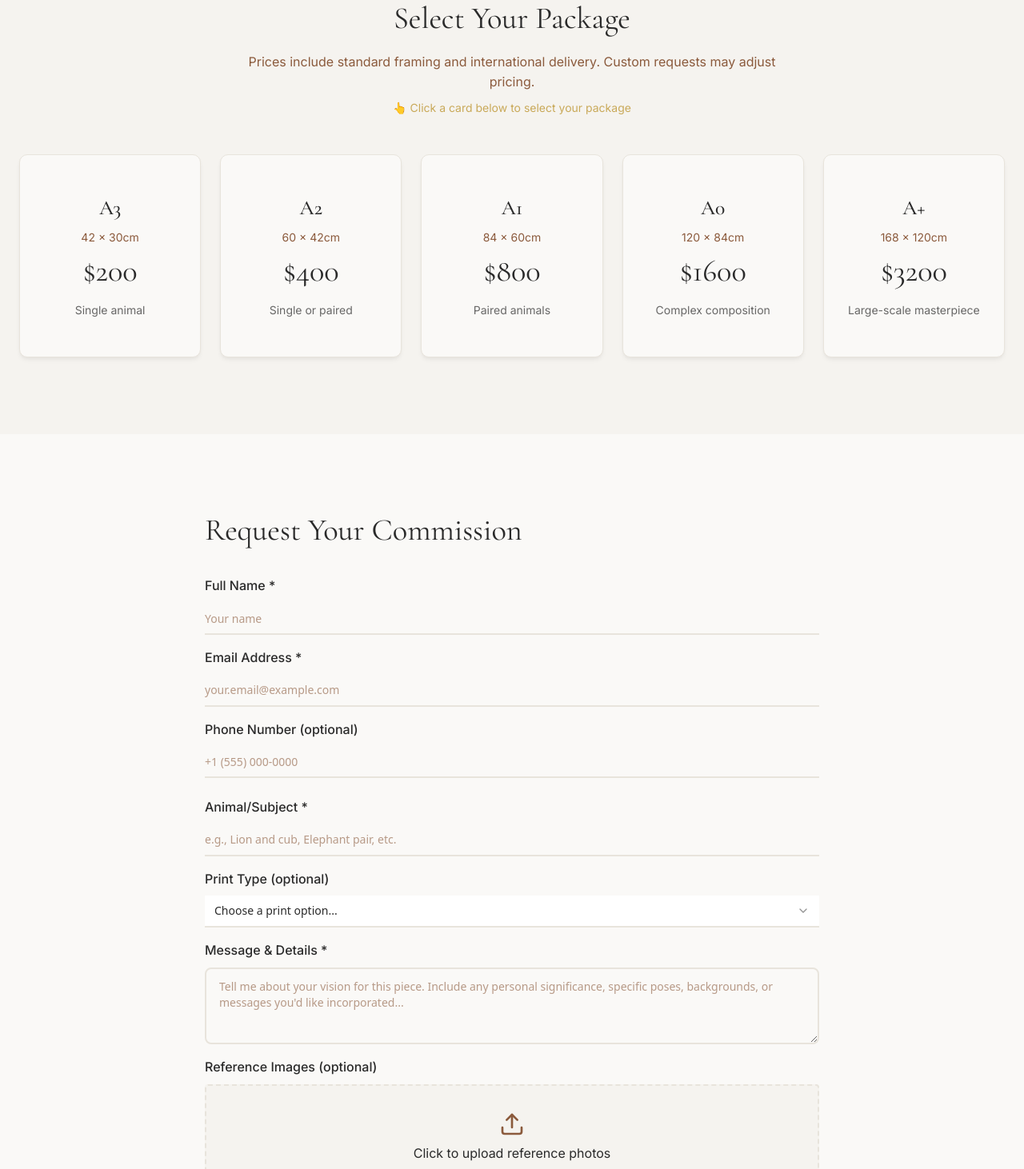
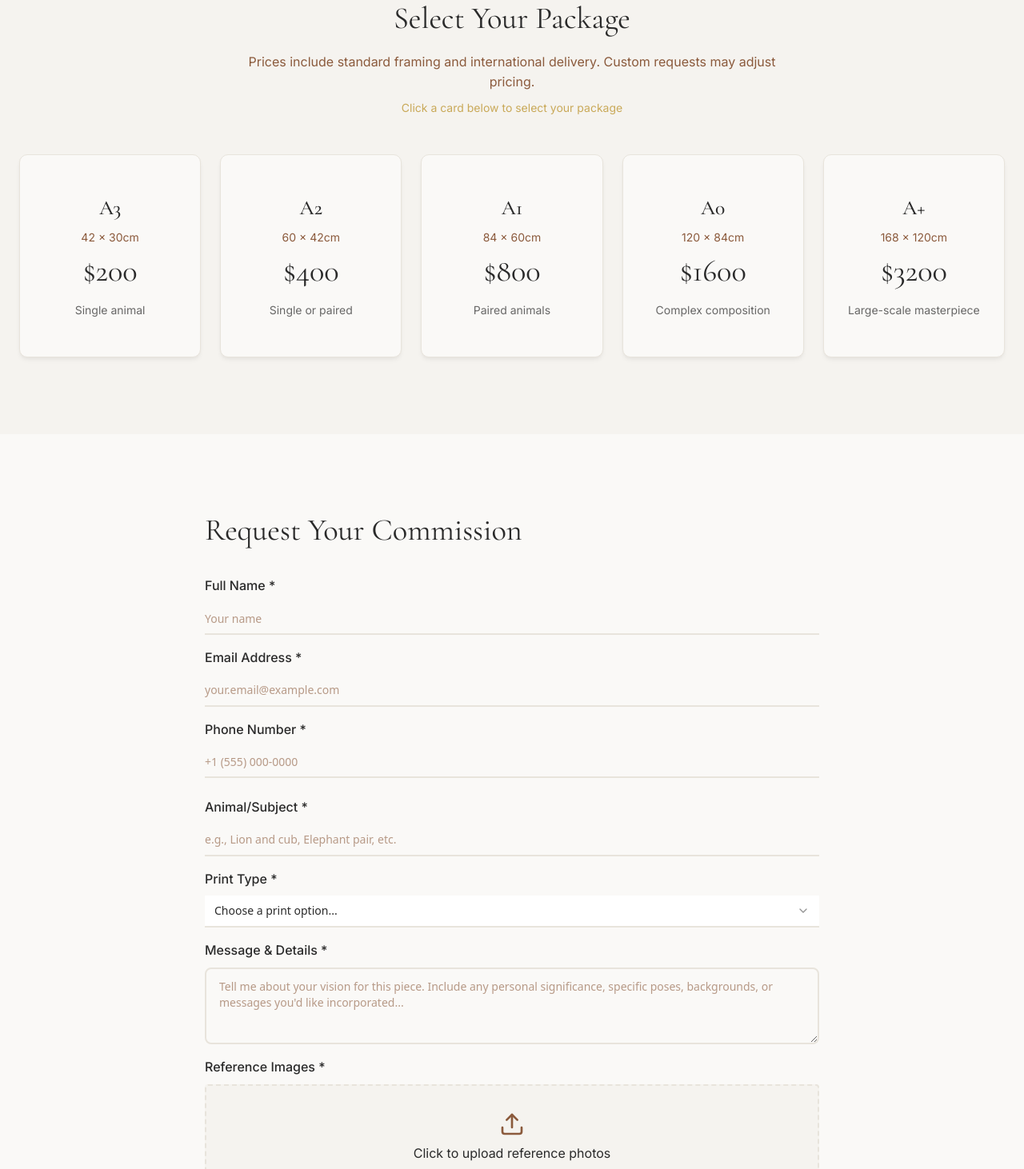
Before and after one commit to codewithkin/drawingswithanesu.com, a Next.js app: page /commissions in a window 1280 px wide. Shown: the part 1180-2642 px from the top of the page at 80% size. Built offline with nearby package versions, Linux system fonts and the light colour scheme.

Commit message:
fix: enforce required fields in CommissionForm and improve error handling

```diff
--- a/src/app/commissions/components/CommissionForm.tsx
+++ b/src/app/commissions/components/CommissionForm.tsx
@@ -57,6 +57,11 @@ export default function CommissionForm({
         if (!selectedPackage) {
             setError("Please select a package above before submitting.");
             window.scrollTo({ top: 0, behavior: "smooth" });
+            return;
+        }
+
+        if (!selectedPrint) {
+            setError("Please select a print type before submitting.");
             return;
         }
 
@@ -155,8 +160,8 @@ export default function CommissionForm({
                             </div>
 
                             <div>
-                                <label className="block text-body font-medium mb-2" style={{ color: "var(--charcoal)" }}>Phone Number (optional)</label>
-                                <Input type="tel" value={formData.phone} onChange={(e) => setFormData({ ...formData, phone: e.target.value })} className="!border-0 !border-b-2 !rounded-none !shadow-none !ring-0 focus:!ring-0 focus:!border-b-2 focus-visible:!ring-0" style={{ borderColor: "var(--sand)", color: "var(--charcoal)" }} placeholder="+1 (555) 000-0000" />
+                                <label className="block text-body font-medium mb-2" style={{ color: "var(--charcoal)" }}>Phone Number *</label>
+                                <Input required type="tel" value={formData.phone} onChange={(e) => setFormData({ ...formData, phone: e.target.value })} className="!border-0 !border-b-2 !rounded-none !shadow-none !ring-0 focus:!ring-0 focus:!border-b-2 focus-visible:!ring-0" style={{ borderColor: "var(--sand)", color: "var(--charcoal)" }} placeholder="+1 (555) 000-0000" />
                             </div>
                         </div>
 
@@ -167,8 +172,8 @@ export default function CommissionForm({
                             </div>
 
                             <div>
-                                <label className="block text-body font-medium mb-2" style={{ color: "var(--charcoal)" }}>Print Type (optional)</label>
-                                <Select value={selectedPrint} onValueChange={setSelectedPrint}>
+                                <label className="block text-body font-medium mb-2" style={{ color: "var(--charcoal)" }}>Print Type *</label>
+                                <Select required value={selectedPrint} onValueChange={setSelectedPrint}>
                                     <SelectTrigger className="!border-0 !border-b-2 !rounded-none !shadow-none !ring-0 focus:!ring-0 focus:!border-b-2 focus-visible:!ring-0" style={{ borderColor: "var(--sand)", color: "var(--charcoal)" }}>
                                         <SelectValue placeholder="Choose a print option..." />
                                     </SelectTrigger>
@@ -186,9 +191,9 @@ export default function CommissionForm({
                             </div>
 
                             <div>
-                                <label className="block text-body font-medium mb-2" style={{ color: "var(--charcoal)" }}>Reference Images (optional)</label>
+                                <label className="block text-body font-medium mb-2" style={{ color: "var(--charcoal)" }}>Reference Images *</label>
                                 <div className="border-2 border-dashed rounded p-8 text-center cursor-pointer transition-colors duration-300 hover:border-opacity-100" style={{ borderColor: "var(--sand)", backgroundColor: "var(--warm-white)" }}>
-                                    <input type="file" accept="image/*" onChange={handleFileChange} className="hidden" id="file-upload" />
+                                    <input required type="file" accept="image/*" onChange={handleFileChange} className="hidden" id="file-upload" />
                                     <label htmlFor="file-upload" className="cursor-pointer">
                                         <Upload className="w-8 h-8 mx-auto mb-2" style={{ color: "var(--sienna)" }} />
                                         <p className="text-body" style={{ color: "var(--charcoal)" }}>{formData.referenceImages ? formData.referenceImages.name : "Click to upload reference photos"}</p>
--- a/src/app/commissions/components/PackageGrid.tsx
+++ b/src/app/commissions/components/PackageGrid.tsx
@@ -1,6 +1,5 @@
 "use client";
 
-import React from "react";
 import { Card, CardContent } from "@/components/ui/card";
 import { Check } from "lucide-react";
 import { useScrollStagger } from "@/hooks/useScrollAnimations";
@@ -34,7 +33,7 @@ export default function PackageGrid({
                     Prices include standard framing and international delivery. Custom requests may adjust pricing.
                 </p>
                 <p className="text-small text-center mb-12" style={{ color: "var(--ochre)" }}>
-                    👆 Click a card below to select your package
+                    Click a card below to select your package
                 </p>
 
                 <div className="grid grid-cols-1 md:grid-cols-2 lg:grid-cols-3 xl:grid-cols-5 gap-6" ref={ref}>
```
